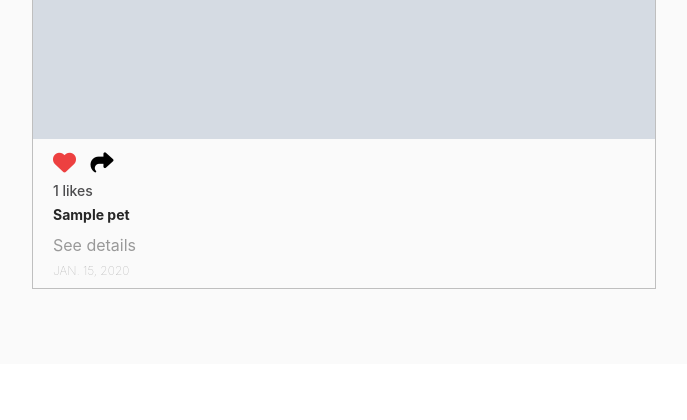
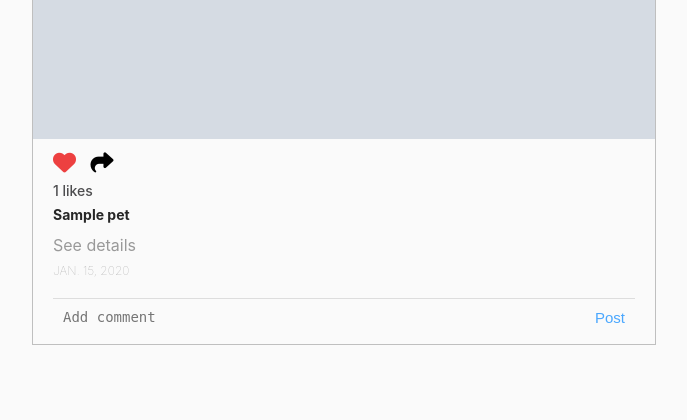
Before and after one commit to stakich/Petstagram1, a Django app: page / in a window 1280 px wide. Shown: the part 690-1110 px from the top of the page, without its empty margins (296-983 px from the left). Before the commit the page ends 979 px from the top, so only its background shows below. Run offline with Django 5.2, Linux system fonts and the light colour scheme; tables that the repository leaves empty hold one stand-in row (values such as "Sample post"); grey boxes marked "Sample" are stand-in pictures.

Commit message:
Added comment functionality, had trouble with photo Add

```diff
--- /dev/null
+++ b/Petstagram/common/forms.py
@@ -0,0 +1,12 @@
+from django import forms
+from Petstagram.common.models import Comment
+
+
+class CommentForm(forms.ModelForm):
+    class Meta:
+        model = Comment
+        fields = ['text']
+
+        widgets = {
+            'text': forms.Textarea(attrs={'placeholder': 'Add comment'})
+        }
--- a/Petstagram/common/urls.py
+++ b/Petstagram/common/urls.py
@@ -4,5 +4,6 @@
 urlpatterns = [
     path('', views.home_page, name='home'),
     path('like/<int:pk>/', views.like_functionality, name='like'),
-    path('share/<int:photo_id>/', views.copy_link_to_clipboard, name='share')
+    path('share/<int:photo_id>/', views.copy_link_to_clipboard, name='share'),
+    path('comment/<int:photo_id>/', views.comment_functionality, name='comment'),
 ]
--- a/Petstagram/common/views.py
+++ b/Petstagram/common/views.py
@@ -2,14 +2,17 @@
 from Petstagram.photos.models import Photo
 from Petstagram.common.models import Like
 from pyperclip import copy
+from Petstagram.common import forms
 
 # Create your views here.
 
 def home_page(request):
     all_photos = Photo.objects.all()
+    comment_form = forms.CommentForm()
 
     context = {
-        'all_photos': all_photos
+        'all_photos': all_photos,
+        'comment_form': comment_form
     }
 
     return render(request, 'common/home-page.html', context)
@@ -33,3 +36,16 @@
     copy(request.META['HTTP_HOST'] + resolve_url('photo-details', photo_id))
 
     return redirect(request.META.get('HTTP_REFERER') + f'#{photo_id}')
+
+
+def comment_functionality(request, photo_id):
+    if request.POST:
+        photo = Photo.objects.get(pk=photo_id)
+        comment_form = forms.CommentForm(request.POST)
+
+        if comment_form.is_valid():
+            comment = comment_form.save(commit=False)
+            comment.to_photo = photo
+            comment.save()
+
+        return redirect(request.META.get('HTTP_REFERER') + f'#{photo_id}')
--- a/Petstagram/photos/models.py
+++ b/Petstagram/photos/models.py
@@ -8,7 +8,7 @@
 
 class Photo(models.Model):
     photo = models.ImageField(
-        upload_to='mediafiles',
+        upload_to='',
         validators=[
         FileSizeValidator(5)
     ])
--- a/Petstagram/settings.py
+++ b/Petstagram/settings.py
@@ -11,6 +11,7 @@
 """
 
 from pathlib import Path
+import os
 
 # Build paths inside the project like this: BASE_DIR / 'subdir'.
 BASE_DIR = Path(__file__).resolve().parent.parent
@@ -124,7 +125,7 @@
 
 
 MEDIA_URL = '/media/'
-MEDIA_ROOT = BASE_DIR / 'mediafiles'
+MEDIA_ROOT = BASE_DIR / 'media'
 
 # Static files (CSS, JavaScript, Images)
 # https://docs.djangoproject.com/en/5.1/howto/static-files/
--- a/Petstagram/urls.py
+++ b/Petstagram/urls.py
@@ -16,6 +16,8 @@
 """
 from django.contrib import admin
 from django.urls import path, include
+from django.conf import settings
+from django.conf.urls.static import static
 
 urlpatterns = [
     path('admin/', admin.site.urls),
@@ -24,3 +26,6 @@
     path('pets/', include('Petstagram.pets.urls')),
     path('photos/', include('Petstagram.photos.urls')),
 ]
+
+if settings.DEBUG:
+    urlpatterns += static(settings.MEDIA_URL, document_root=settings.MEDIA_ROOT)
--- a/templates/common/pet-posts.html
+++ b/templates/common/pet-posts.html
@@ -124,13 +124,13 @@
         {% endif %}
 
         <!-- add comments section -->
-{#        <div class="addComments">#}
-{##}
-{#            <form method="post" action="{% url 'comment' photo.pk %}">#}
-{#                {% csrf_token %}#}
-{#                {{ comment_form.as_p }}#}
-{#                <button type="submit">Post</button>#}
-{#            </form>#}
-{#        </div>#}
+        <div class="addComments">
+
+            <form method="post" action="{% url 'comment' photo.pk %}">
+                {% csrf_token %}
+                {{ comment_form.as_p }}
+                <button type="submit">Post</button>
+            </form>
+        </div>
     </div>
 </div>
```
Also changed, not shown: Petstagram/pets/views.py (+7 -1 lines), Petstagram/photos/forms.py (added, +20 -0 lines), Petstagram/photos/views.py (+14 -2 lines), templates/photos/photo-add-page.html (+4 -32 lines), Petstagram/photos/migrations/0002_alter_photo_photo.py.
